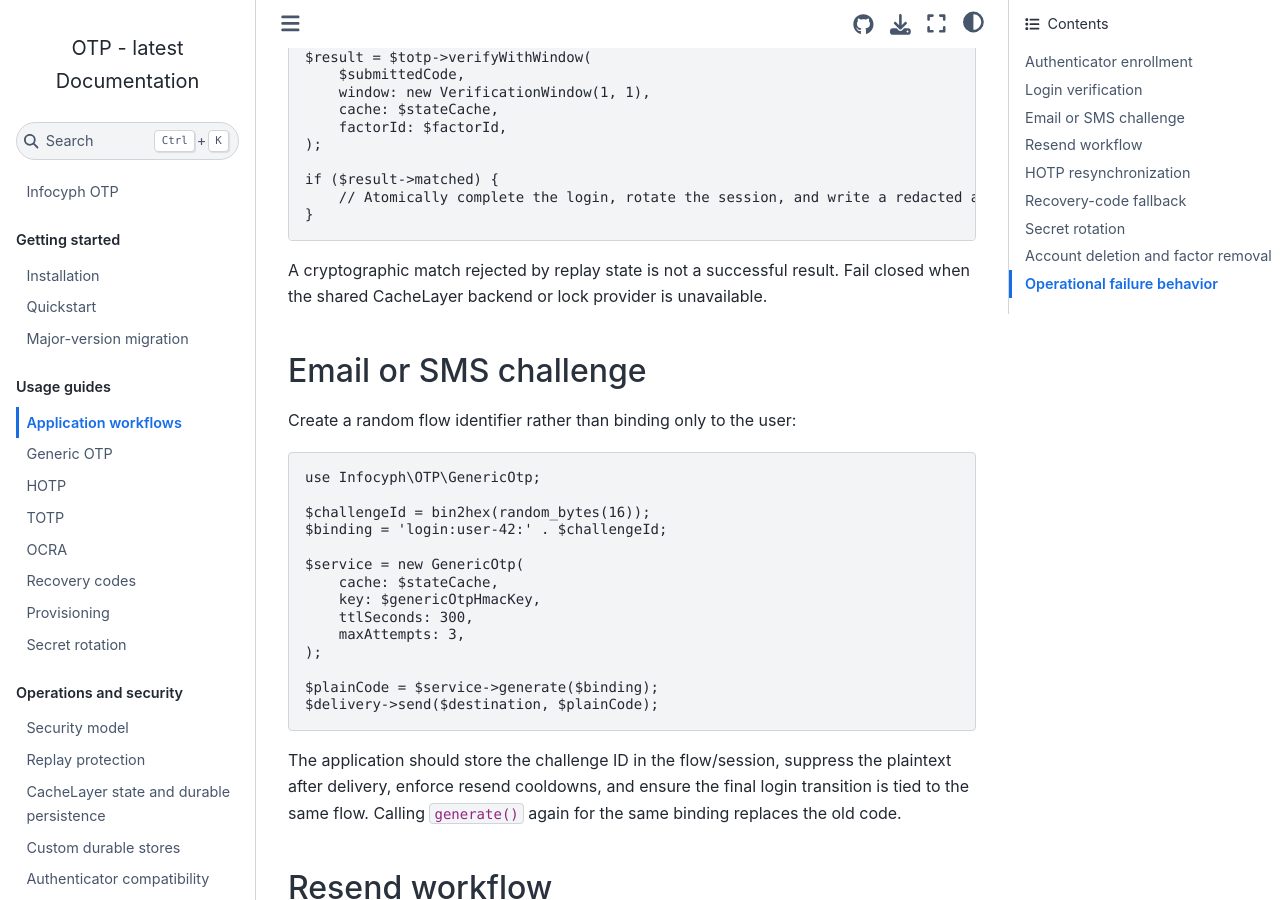
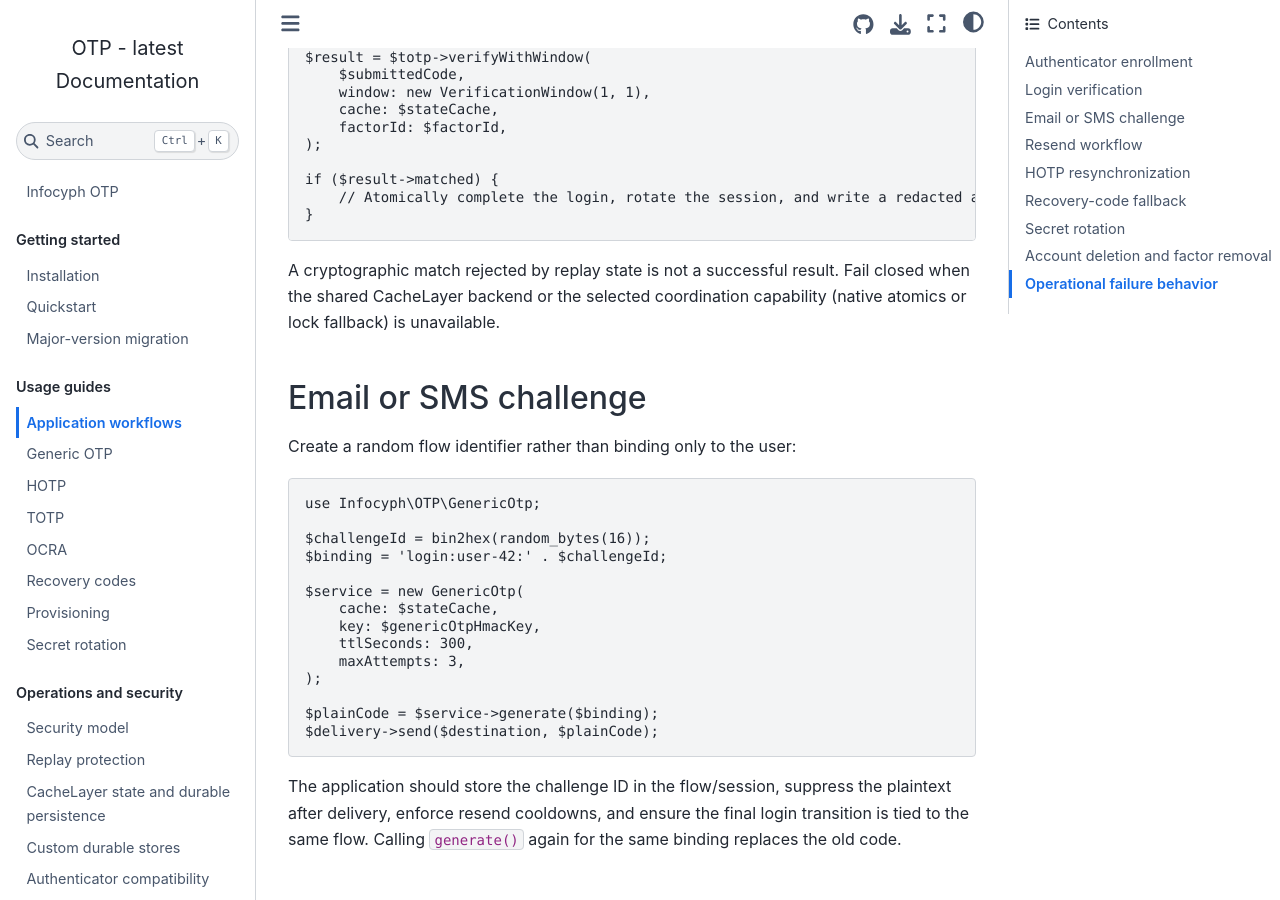
Before and after one commit to infocyph/OTP, a Sphinx documentation site: the page built from docs/guides/application-workflows.rst, in a window 1280 px wide and 900 px high, scrolled down 974 px. Built offline with Sphinx 7.4.7 and the Sphinx Book theme 1.1.4, drawn with Linux system fonts in a browser that asks for light colours.

Commit message:
docs: clarify OTP 6.1 replay coordination failures

```diff
--- a/docs/guides/application-workflows.rst
+++ b/docs/guides/application-workflows.rst
@@ -55,7 +55,8 @@ exists.
    }
 
 A cryptographic match rejected by replay state is not a successful result.
-Fail closed when the shared CacheLayer backend or lock provider is unavailable.
+Fail closed when the shared CacheLayer backend or the selected coordination
+capability (native atomics or lock fallback) is unavailable.
 
 Email or SMS challenge
 ----------------------
```
